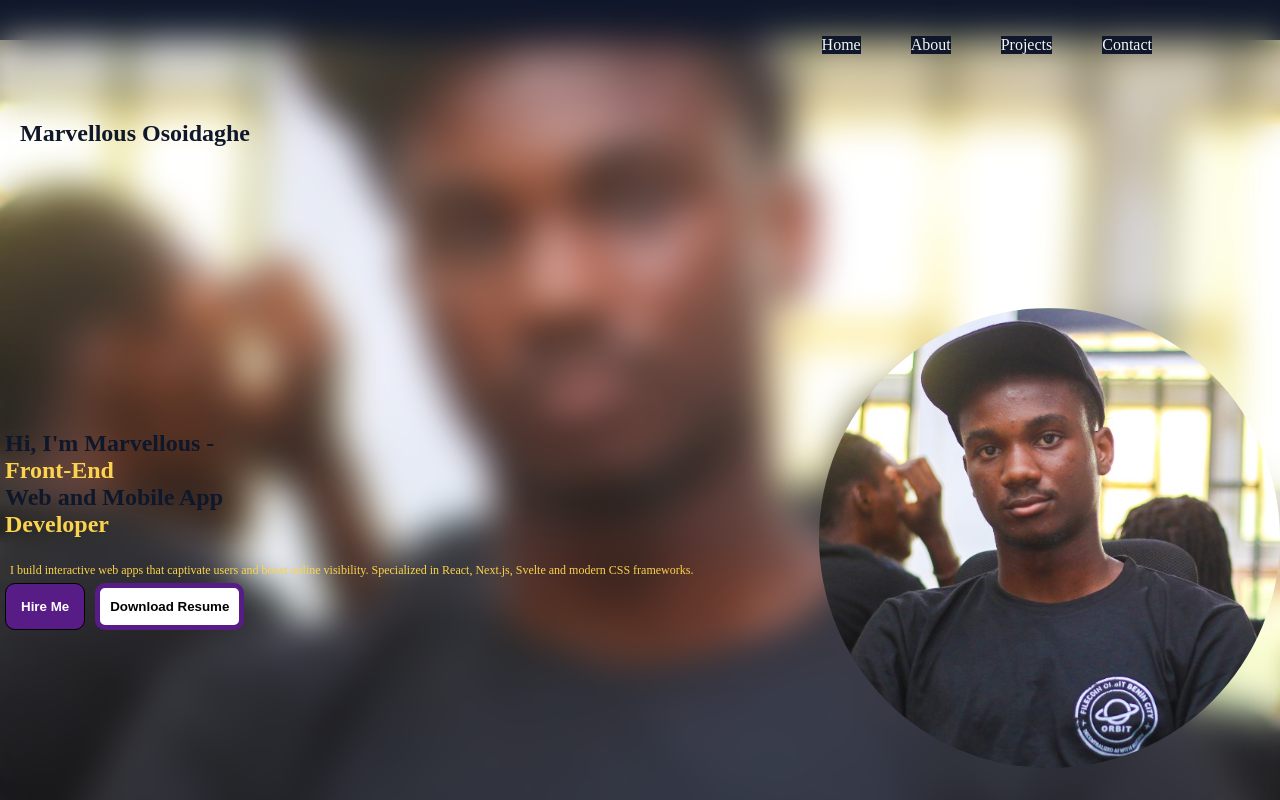
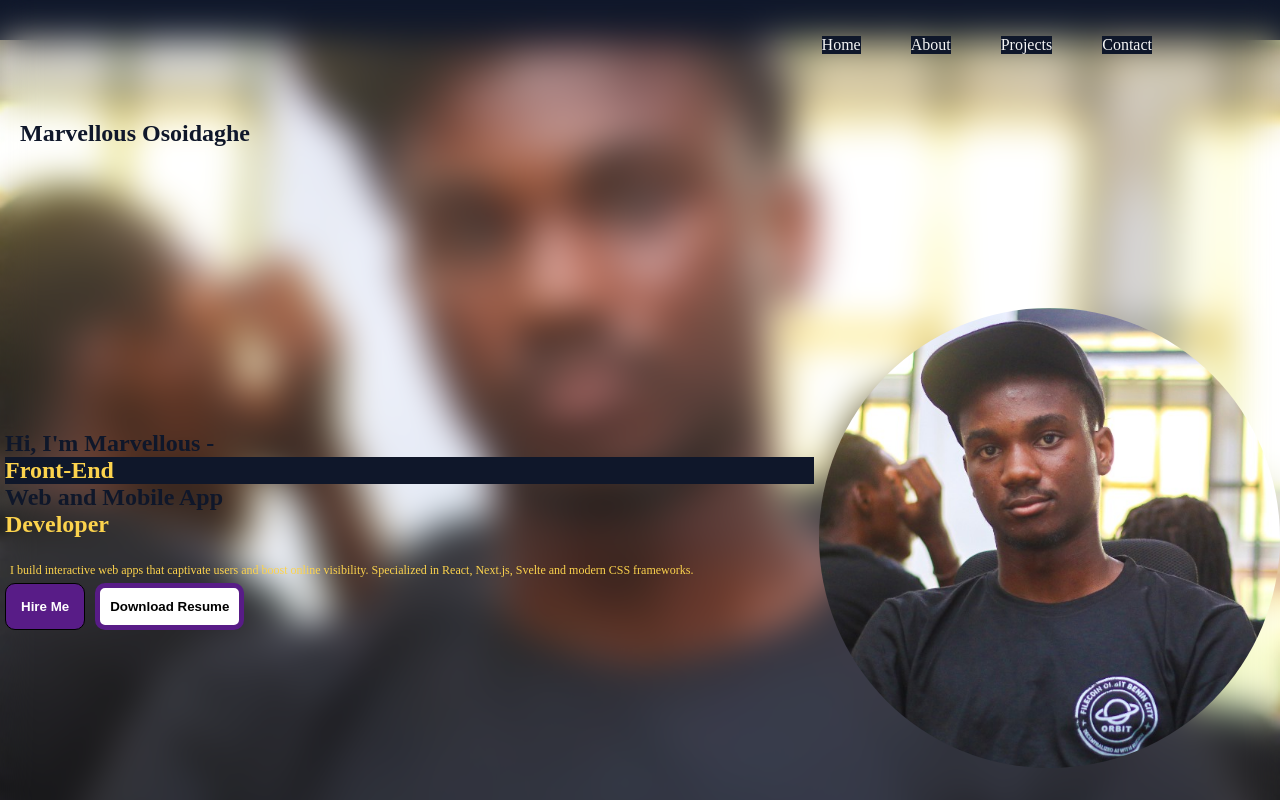
Before and after one commit to MarveyGold/MarveyGold, a SvelteKit app: page / in a window 1280 px wide. Shown: the top 800 px of the page. Built offline with nearby package versions, Linux system fonts and the light colour scheme.

Commit message:
Update +page.svelte

```diff
--- a/src/routes/+page.svelte
+++ b/src/routes/+page.svelte
@@ -58,7 +58,7 @@
 
     <div class="hero">
       <h1>
-        Hi, I'm Marvellous - <span class="bold">Front-End</span> Web and Mobile
+        Hi, I'm Marvellous - <span class="bold" style="background-color:var(--bg);">Front-End</span> Web and Mobile
         App
         <span class="bold"> Developer</span>
       </h1>
```
